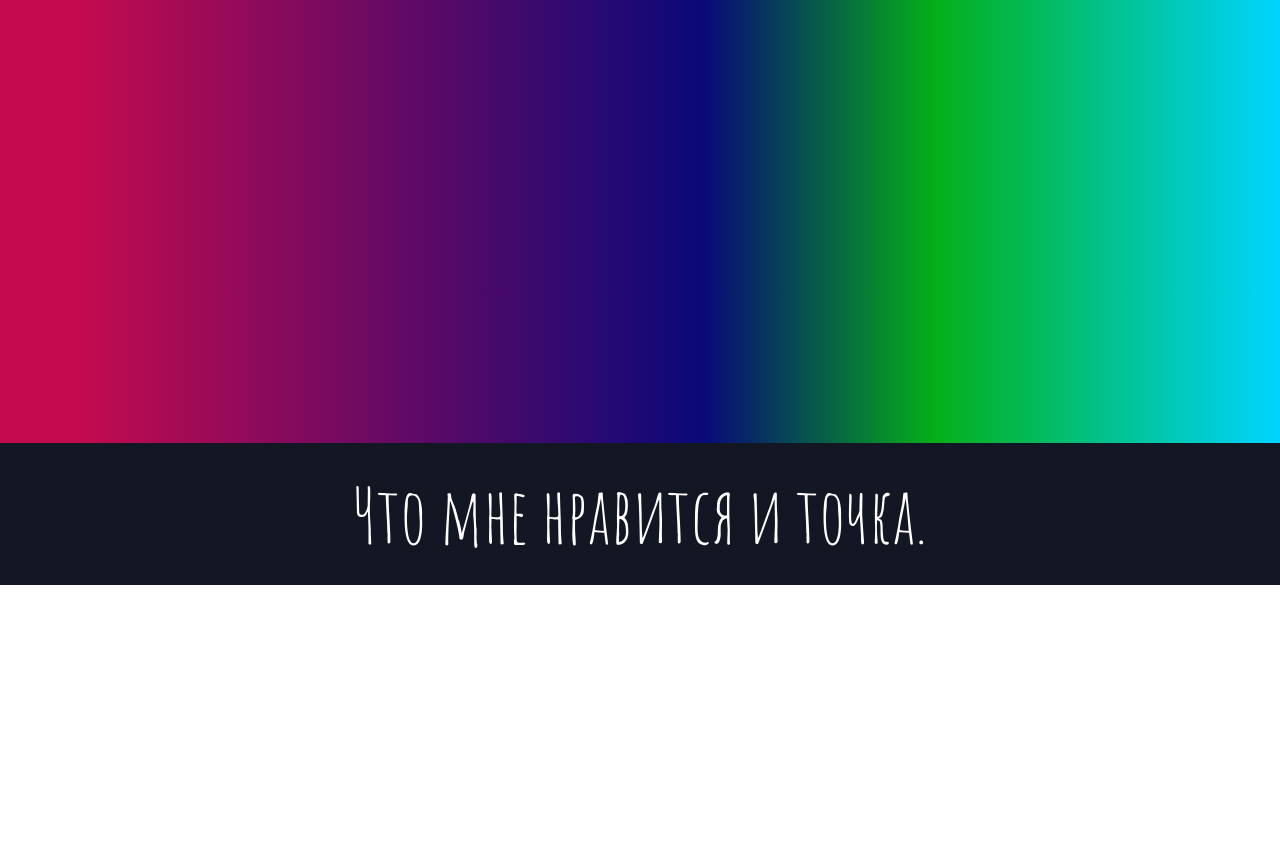
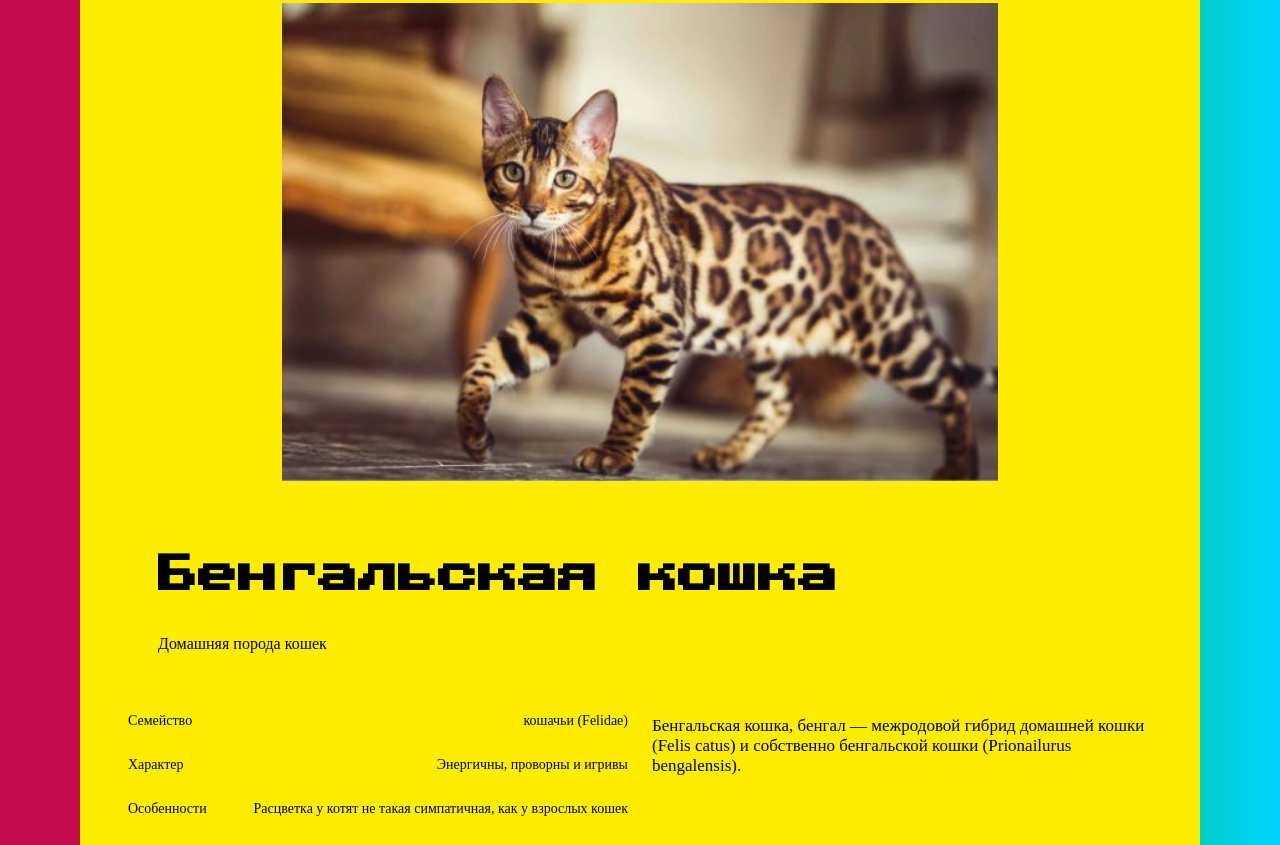
Before and after one commit to kolyasique/interests_8, a plain HTML site: page pages/bengal.html in a window 1280 px wide. Shown: the part 215-1060 px from the top of the page. Before the commit the page ends 800 px from the top, so only its background shows below. Drawn offline with Linux system fonts and the light colour scheme.

Commit message:
add_something

```diff
--- a/pages/bengal.html
+++ b/pages/bengal.html
@@ -7,17 +7,55 @@
     <title>Bengal</title>
 </head>
 <body>
-    <div class="wrapper">
+    <div class="wrapper_bengal">
         <header>
             <h1>Что мне нравится и точка.</h1>
             <a href="../index.html">На главную</a>
         </header>
-        <main>
+            <main class="main_bengal">
+                <div class="card_bengal">
+                    <div class="card_photo">
+                        <img src="../images/bengal.jpeg" alt="">
+                    </div>
+                    <div class="bengal_description">
+                        <h3>
+                            Бенгальская кошка
+                        </h3>
+                        <p>
+                            Домашняя порода кошек
+                        </p>
+                    </div>
+
+                    <div class="lada_text">
+                        <div class="lada_text_left">
+                            <div class="item">
+                                <p>Семейство</p>
+                                <p class="right_p">кошачьи (Felidae)</p>
+                            </div>
+                            <div class="item">
+                                <p>Характер</p>
+                                <p class="right_p">Энергичны, проворны и игривы</p>
+                            </div>
+                            <div class="item">
+                                <p>Особенности</p>
+                                <p class="right_p">Расцветка у котят не такая симпатичная, как у взрослых кошек</p>
+                            </div>
+                        </div>
+                        <div class="lada_text_right">
+                            <p>
+                                Бенгальская кошка, бенгал — межродовой гибрид домашней кошки (Felis catus) и собственно бенгальской кошки (Prionailurus bengalensis).
+                            </p>
+                        </div>
+                    </div>
+                </div>
+            </main>
+
 
         </main>
         <footer>
             <h2>Что мне нравится и точка.</h2>
         </footer>
     </div>
+    </div>
 </body>
 </html>
--- a/style.css
+++ b/style.css
@@ -1,4 +1,5 @@
 @import url('https://fonts.googleapis.com/css2?family=Amatic+SC:wght@400;700&family=Inter:wght@100;300&family=Press+Start+2P&display=swap');
+
 
 body{
     padding: 0;
@@ -179,3 +180,55 @@ footer>h2{
 .right_p{
     text-align: right;
 }
+
+/* bengal */
+
+.wrapper_bengal{
+    display: flex;
+    flex-direction: column;
+    justify-content: space-between;
+    background: rgb(196,11,78);
+    background: linear-gradient(90deg, rgba(196,11,78,1) 6%, rgba(9,9,121,1) 55%, rgba(5,175,25,1) 73%, rgba(0,212,255,1) 100%);
+}
+.main_bengal{
+    display: flex;
+    height: 100%;
+    flex-direction: column;
+    align-items: center;
+}
+.card_bengal{
+    display: flex;
+    flex-direction: column;
+    align-items: center;
+    width: 80%;
+    padding: 48px;
+    background-color: #FFED00;
+}
+.bengal_description{
+    box-sizing: border-box;
+    padding: 30px;
+    width: 100%;
+}
+.bengal_description h3{
+    font-family: 'Press Start 2P';
+    width: 100%;
+    font-size: 40px;
+    text-align: left;
+}
+
+/* orange */
+.wrapper_orange{
+    display: flex;
+    flex-direction: column;
+    justify-content: space-between;
+    background: rgb(255,209,212);
+    background: linear-gradient(128deg, rgba(255,209,212,1) 3%, rgba(255,163,166,1) 34%, rgba(255,155,159,1) 39%, rgba(72,11,247,1) 70%);
+}
+.card_orange{
+    display: flex;
+    flex-direction: column;
+    align-items: center;
+    width: 80%;
+    padding: 48px;
+    background-color: #ffffff;
+}
```
Also changed, not shown: pages/orange.html (+43 -2 lines).
